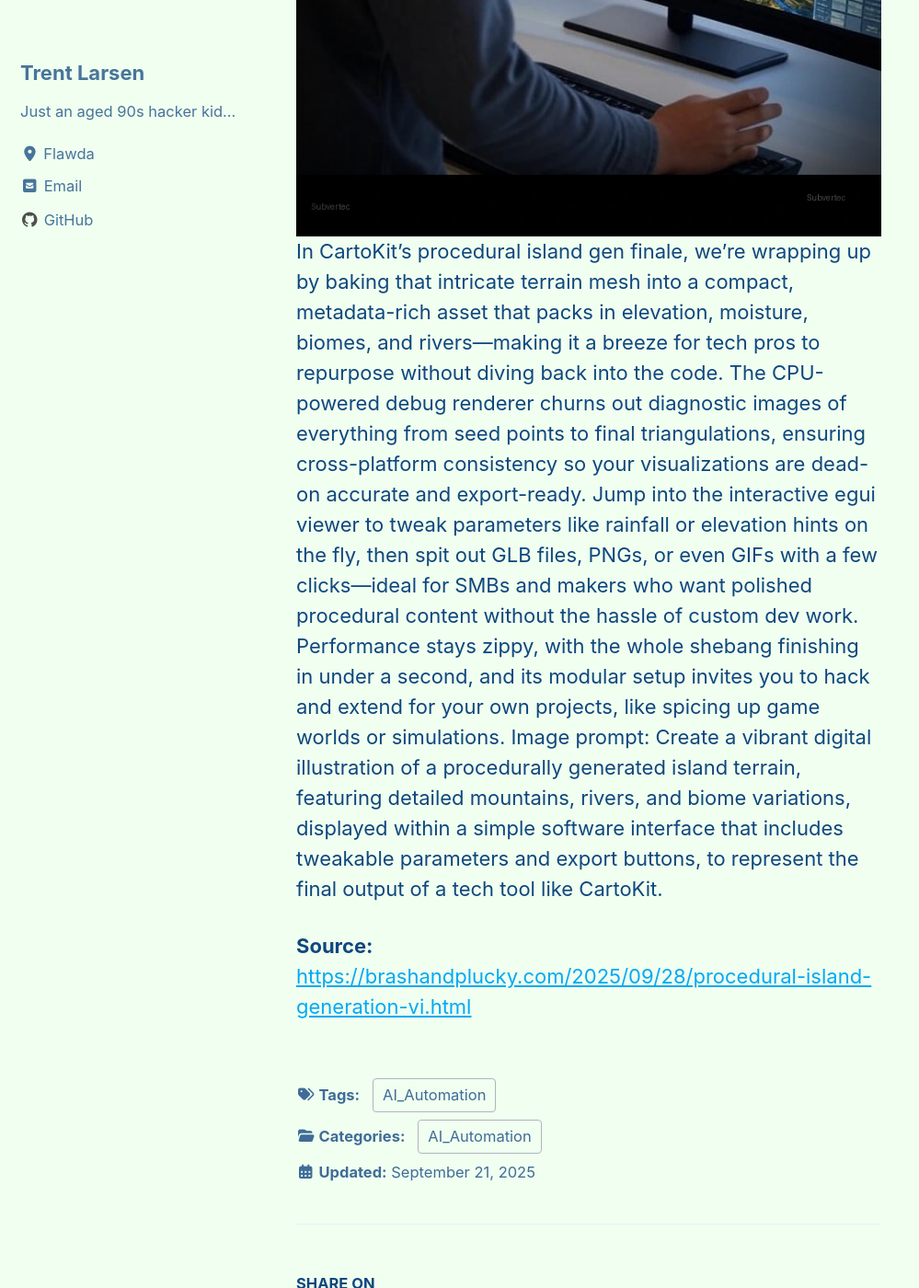
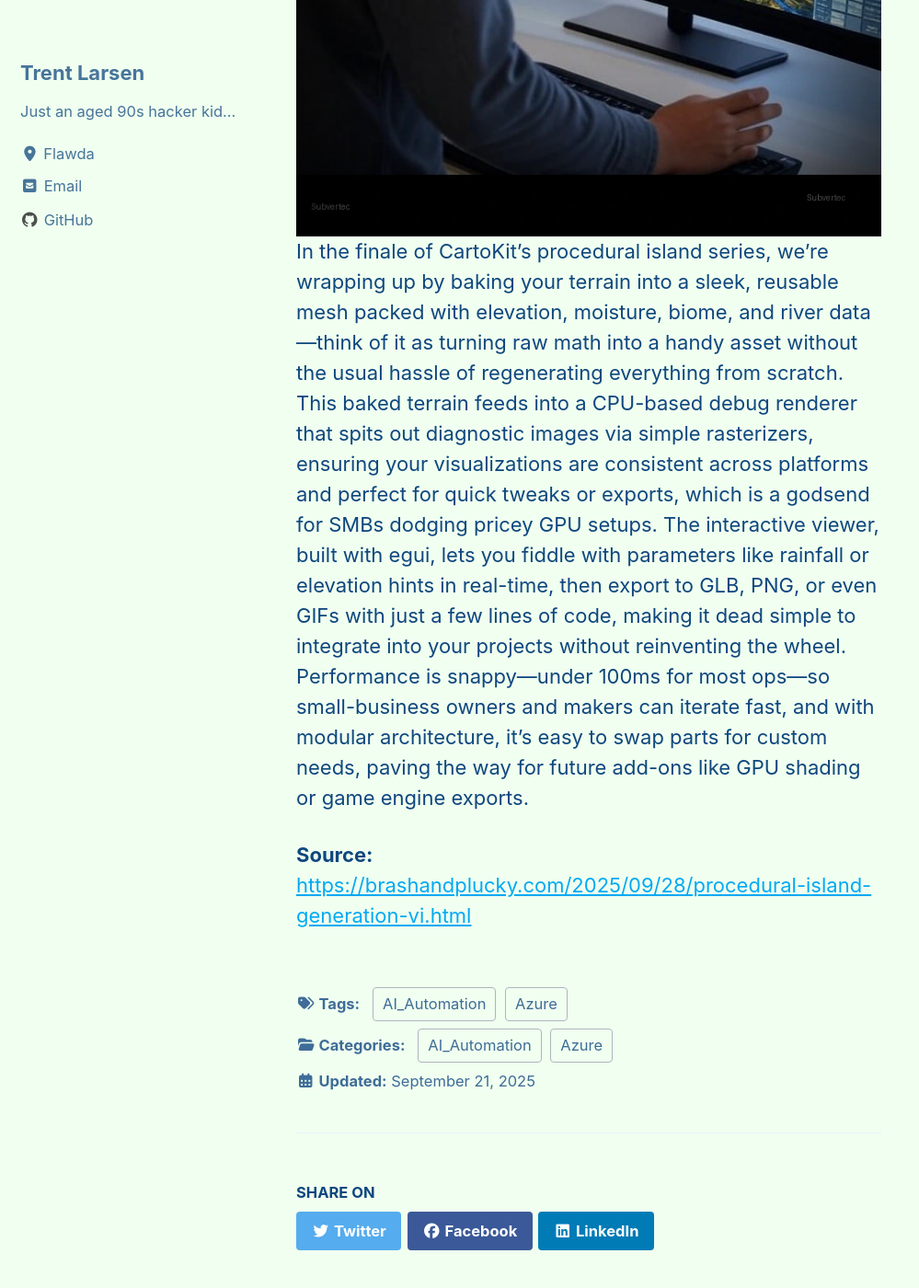
Before and after one commit to subv3rsiv3/website, a Jekyll site: the page built from _posts/2025-09-21-procedural-island-generation-vi.md, in a window 1280 px wide and 1400 px high, scrolled down 1257 px. Shown: the whole window at 92% size, without its empty margins (0-999 px from the left). Built offline with Jekyll 4.4.1, drawn with Linux system fonts in a browser that asks for light colours; cached includes are drawn as plain includes; some of the changed text lies outside the part shown.

Commit message:
Publish: Procedural Island Generation (VI)

```diff
--- a/_posts/2025-09-21-procedural-island-generation-vi.md
+++ b/_posts/2025-09-21-procedural-island-generation-vi.md
@@ -1,13 +1,15 @@
 ---
 layout: single
 title: Procedural Island Generation (VI)
-date: '2025-09-21 18:32:40 '
-excerpt: In CartoKit's procedural island gen finale, we're wrapping up by baking that intricate terrain mesh into a compact, metadata-rich asset that packs in elevation, moisture, biomes, and rivers—making it a breeze for tech pros to repurpose with
+date: '2025-09-21 23:24:20 '
+excerpt: In the finale of CartoKit's procedural island series, we're wrapping up by baking your terrain into a sleek, reusable mesh packed with elevation, moisture, biome, and river data—think of it as turning raw math into a handy asset without the
 seo_title: Procedural Island Generation (VI)
-seo_description: In CartoKit's procedural island gen finale, we're wrapping up by baking that intricate terrain mesh into a compact, metadata-rich asset that packs in eleva
+seo_description: In the finale of CartoKit's procedural island series, we're wrapping up by baking your terrain into a sleek, reusable mesh packed with elevation, moisture,
 categories:
+- Azure
 - AI_Automation
 tags:
+- Azure
 - AI_Automation
 permalink: /blog/procedural-island-generation-vi/
 header:
@@ -20,6 +22,6 @@ twitter_image: /assets/images/procedural-island-generation-vi-hero.webp
 ---
 
 ![Procedural Island Generation (VI)](/assets/images/procedural-island-generation-vi-hero.webp)
-In CartoKit's procedural island gen finale, we're wrapping up by baking that intricate terrain mesh into a compact, metadata-rich asset that packs in elevation, moisture, biomes, and rivers—making it a breeze for tech pros to repurpose without diving back into the code. The CPU-powered debug renderer churns out diagnostic images of everything from seed points to final triangulations, ensuring cross-platform consistency so your visualizations are dead-on accurate and export-ready. Jump into the interactive egui viewer to tweak parameters like rainfall or elevation hints on the fly, then spit out GLB files, PNGs, or even GIFs with a few clicks—ideal for SMBs and makers who want polished procedural content without the hassle of custom dev work. Performance stays zippy, with the whole shebang finishing in under a second, and its modular setup invites you to hack and extend for your own projects, like spicing up game worlds or simulations. Image prompt: Create a vibrant digital illustration of a procedurally generated island terrain, featuring detailed mountains, rivers, and biome variations, displayed within a simple software interface that includes tweakable parameters and export buttons, to represent the final output of a tech tool like CartoKit.
+In the finale of CartoKit's procedural island series, we're wrapping up by baking your terrain into a sleek, reusable mesh packed with elevation, moisture, biome, and river data—think of it as turning raw math into a handy asset without the usual hassle of regenerating everything from scratch. This baked terrain feeds into a CPU-based debug renderer that spits out diagnostic images via simple rasterizers, ensuring your visualizations are consistent across platforms and perfect for quick tweaks or exports, which is a godsend for SMBs dodging pricey GPU setups. The interactive viewer, built with egui, lets you fiddle with parameters like rainfall or elevation hints in real-time, then export to GLB, PNG, or even GIFs with just a few lines of code, making it dead simple to integrate into your projects without reinventing the wheel. Performance is snappy—under 100ms for most ops—so small-business owners and makers can iterate fast, and with modular architecture, it's easy to swap parts for custom needs, paving the way for future add-ons like GPU shading or game engine exports.
 
 **Source:** [https://brashandplucky.com/2025/09/28/procedural-island-generation-vi.html](https://brashandplucky.com/2025/09/28/procedural-island-generation-vi.html)
```
